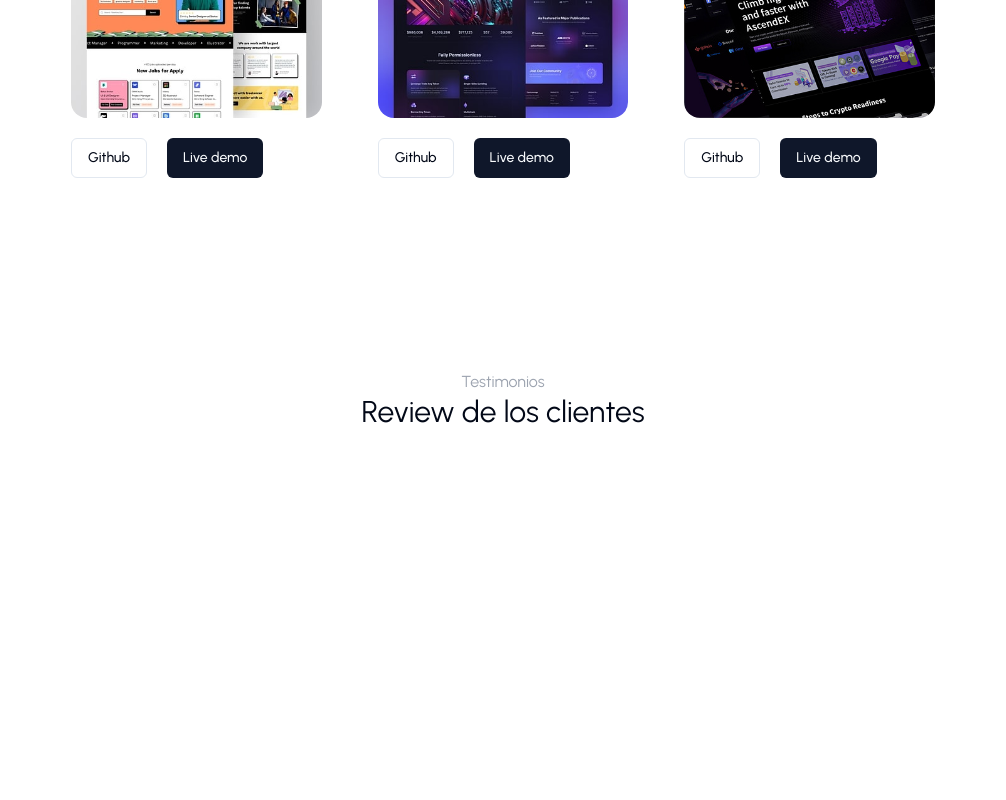
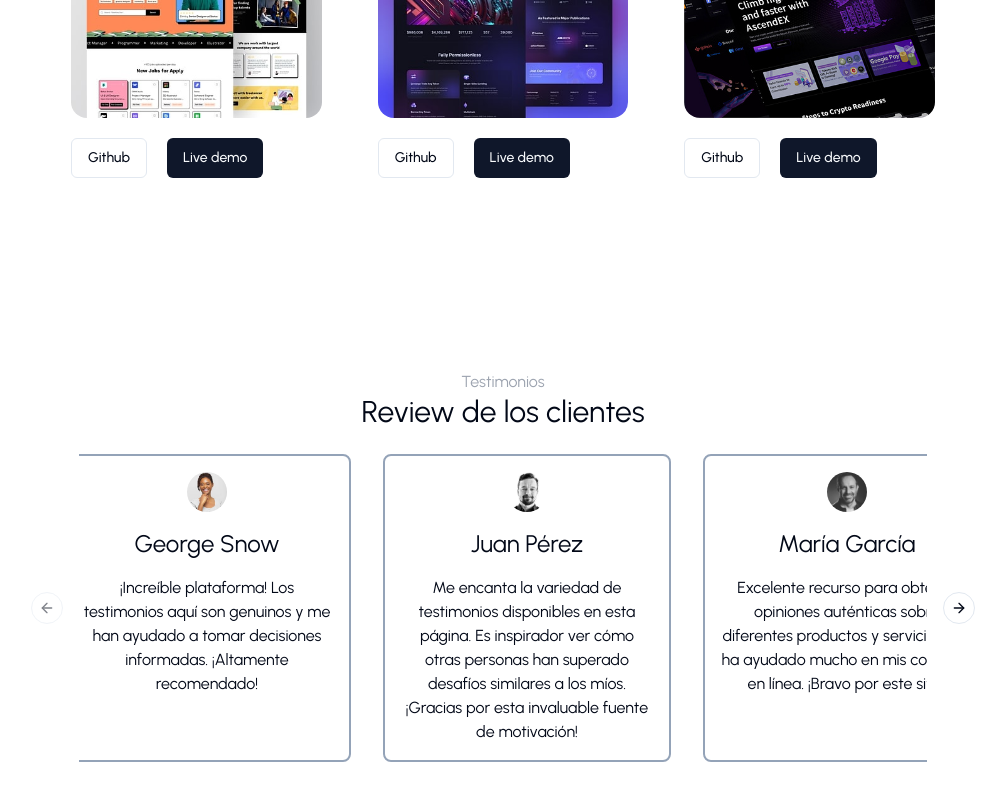
Before and after one commit to Jhondao/Jhonorozco.com, a Next.js app: page / in a window 1280 px wide. Shown: the part 3496-4296 px from the top of the page, without its empty margins (137-1143 px from the left). Before the commit the page ends 4262 px from the top, so only its background shows below. Built offline with nearby package versions, Linux system fonts and the light colour scheme.

Commit message:
[ADD] Section the testimonials

```diff
--- a/components/testimonials.tsx
+++ b/components/testimonials.tsx
@@ -1,9 +1,32 @@
+import { dataTestimonials } from "@/data";
 import Title from "./shared/title";
+import { Carousel, CarouselContent, CarouselItem, CarouselNext, CarouselPrevious } from "./ui/carousel";
+import { Avatar, AvatarImage } from "./ui/avatar";
+import { AvatarFallback } from "@radix-ui/react-avatar";
 
 const Testimonials = () => {
     return (
         <div className="p-4 md:px-12 md:py-44 max-w-5xl mx-auto">
             <Title title="Testimonios" subtitle="Review de los clientes" />
+
+            <Carousel className="mx-10 mt-6">
+                <CarouselContent className="gap-8">
+                    {dataTestimonials.map((testimonial) => (
+                        <CarouselItem key={testimonial.id} className="md:basis-1/3 p-4 text-center flex flex-col items-center border-slate-400 border-2 rounded-lg">
+                            <Avatar>
+                                <AvatarImage src={testimonial.imageUrl} alt="Profile avatar"/>
+                                <AvatarFallback>CN</AvatarFallback>
+                            </Avatar>
+                            <div>
+                                <p className="min-h-12 text-2xl mt-4">{testimonial.name}</p>
+                                <p>{testimonial.description}</p>
+                            </div>
+                        </CarouselItem>
+                    ))}
+                </CarouselContent>
+                <CarouselPrevious/>
+                <CarouselNext/>
+            </Carousel>
         </div>
      );
 }
--- /dev/null
+++ b/components/ui/avatar.tsx
@@ -0,0 +1,50 @@
+"use client"
+
+import * as React from "react"
+import * as AvatarPrimitive from "@radix-ui/react-avatar"
+
+import { cn } from "@/lib/utils"
+
+const Avatar = React.forwardRef<
+  React.ElementRef<typeof AvatarPrimitive.Root>,
+  React.ComponentPropsWithoutRef<typeof AvatarPrimitive.Root>
+>(({ className, ...props }, ref) => (
+  <AvatarPrimitive.Root
+    ref={ref}
+    className={cn(
+      "relative flex h-10 w-10 shrink-0 overflow-hidden rounded-full",
+      className
+    )}
+    {...props}
+  />
+))
+Avatar.displayName = AvatarPrimitive.Root.displayName
+
+const AvatarImage = React.forwardRef<
+  React.ElementRef<typeof AvatarPrimitive.Image>,
+  React.ComponentPropsWithoutRef<typeof AvatarPrimitive.Image>
+>(({ className, ...props }, ref) => (
+  <AvatarPrimitive.Image
+    ref={ref}
+    className={cn("aspect-square h-full w-full", className)}
+    {...props}
+  />
+))
+AvatarImage.displayName = AvatarPrimitive.Image.displayName
+
+const AvatarFallback = React.forwardRef<
+  React.ElementRef<typeof AvatarPrimitive.Fallback>,
+  React.ComponentPropsWithoutRef<typeof AvatarPrimitive.Fallback>
+>(({ className, ...props }, ref) => (
+  <AvatarPrimitive.Fallback
+    ref={ref}
+    className={cn(
+      "flex h-full w-full items-center justify-center rounded-full bg-muted",
+      className
+    )}
+    {...props}
+  />
+))
+AvatarFallback.displayName = AvatarPrimitive.Fallback.displayName
+
+export { Avatar, AvatarImage, AvatarFallback }
--- a/package.json
+++ b/package.json
@@ -9,6 +9,7 @@
     "lint": "next lint"
   },
   "dependencies": {
+    "@radix-ui/react-avatar": "^1.1.0",
     "@radix-ui/react-dropdown-menu": "^2.1.1",
     "@radix-ui/react-progress": "^1.1.0",
     "@radix-ui/react-slot": "^1.1.0",
```
Also changed, not shown: 1 other file (tests, documents, lock files or other folders).
